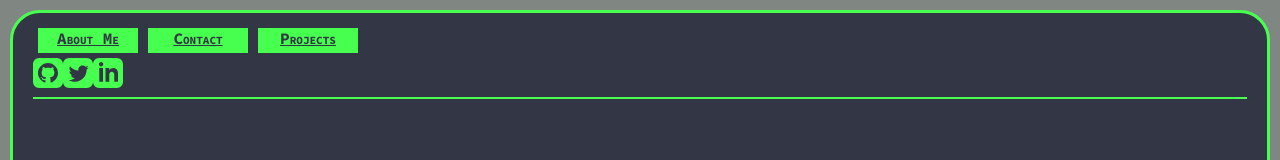
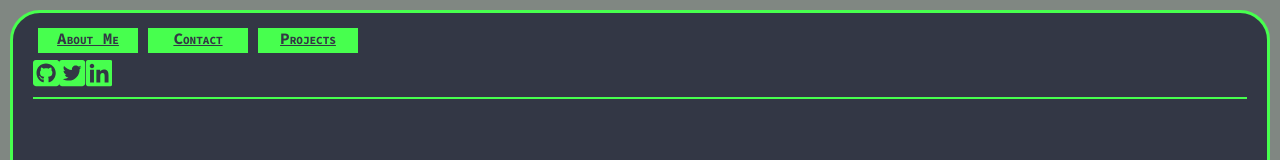
Before and after one commit to ryanjwise/personal-portfolio, a React (Create React App) app: page / in a window 1280 px wide. Shown: the top 160 px of the page. Built offline with nearby package versions, Linux system fonts and the light colour scheme.

Commit message:
Update Socials svg paths

```diff
--- a/src/Assets/Svg/Icons.jsx
+++ /dev/null
@@ -1,46 +0,0 @@
-import React from "react";
-
-const Icons = (props) => {
-  const { className, icon } = props;
-
-  switch (icon) {
-    case "github":
-      return (
-        <svg
-          className={className}
-          xmlns="http://www.w3.org/2000/svg"
-          viewBox="0 0 24 24"
-          fill="currentColor"
-        >
-          <path d="M19 0h-14c-2.761 0-5 2.239-5 5v14c0 2.761 2.239 5 5 5h14c2.762 0 5-2.239 5-5v-14c0-2.761-2.238-5-5-5zm-4.466 19.59c-.405.078-.534-.171-.534-.384v-2.195c0-.747-.262-1.233-.55-1.481 1.782-.198 3.654-.875 3.654-3.947 0-.874-.312-1.588-.823-2.147.082-.202.356-1.016-.079-2.117 0 0-.671-.215-2.198.82-.64-.18-1.324-.267-2.004-.271-.68.003-1.364.091-2.003.269-1.528-1.035-2.2-.82-2.2-.82-.434 1.102-.16 1.915-.077 2.118-.512.56-.824 1.273-.824 2.147 0 3.064 1.867 3.751 3.645 3.954-.229.2-.436.552-.508 1.07-.457.204-1.614.557-2.328-.666 0 0-.423-.768-1.227-.825 0 0-.78-.01-.055.487 0 0 .525.246.889 1.17 0 0 .463 1.428 2.688.944v1.489c0 .211-.129.459-.528.385-3.18-1.057-5.472-4.056-5.472-7.59 0-4.419 3.582-8 8-8s8 3.581 8 8c0 3.533-2.289 6.531-5.466 7.59z" />
-        </svg>
-      );
-    case "twitter":
-      return (
-        <svg
-          className={className}
-          xmlns="http://www.w3.org/2000/svg"
-          viewBox="0 0 24 24"
-          fill="currentColor"
-        >
-          <path d="M19 0h-14c-2.761 0-5 2.239-5 5v14c0 2.761 2.239 5 5 5h14c2.762 0 5-2.239 5-5v-14c0-2.761-2.238-5-5-5zm-.139 9.237c.209 4.617-3.234 9.765-9.33 9.765-1.854 0-3.579-.543-5.032-1.475 1.742.205 3.48-.278 4.86-1.359-1.437-.027-2.649-.976-3.066-2.28.515.098 1.021.069 1.482-.056-1.579-.317-2.668-1.739-2.633-3.26.442.246.949.394 1.486.411-1.461-.977-1.875-2.907-1.016-4.383 1.619 1.986 4.038 3.293 6.766 3.43-.479-2.053 1.08-4.03 3.199-4.03.943 0 1.797.398 2.395 1.037.748-.147 1.451-.42 2.086-.796-.246.767-.766 1.41-1.443 1.816.664-.08 1.297-.256 1.885-.517-.439.656-.996 1.234-1.639 1.697z" />
-        </svg>
-      );
-    case "linkedin":
-      return (
-        <svg
-          className={className}
-          xmlns="http://www.w3.org/2000/svg"
-          viewBox="0 0 24 24"
-          fill="currentColor"
-        >
-          <path d="M19 0h-14c-2.761 0-5 2.239-5 5v14c0 2.761 2.239 5 5 5h14c2.762 0 5-2.239 5-5v-14c0-2.761-2.238-5-5-5zm-11 19h-3v-11h3v11zm-1.5-12.268c-.966 0-1.75-.79-1.75-1.764s.784-1.764 1.75-1.764 1.75.79 1.75 1.764-.783 1.764-1.75 1.764zm13.5 12.268h-3v-5.604c0-3.368-4-3.113-4 0v5.604h-3v-11h3v1.765c1.396-2.586 7-2.777 7 2.476v6.759z" />
-        </svg>
-      );
-    default:
-      console.error(`Invalid icon ${icon}`);
-      return null;
-  }
-};
-
-export default Icons;
--- /dev/null
+++ b/src/Assets/Svg/SocialIcons.jsx
@@ -0,0 +1,46 @@
+import React from "react";
+
+const Icons = (props) => {
+  const { className, icon } = props;
+
+  switch (icon) {
+    case "github":
+      return (
+        <svg
+          className={className}
+          xmlns="http://www.w3.org/2000/svg"
+          viewBox="0 0 448 512"
+          fill="currentColor"
+        >
+          <path d="M400 32H48C21.5 32 0 53.5 0 80v352c0 26.5 21.5 48 48 48h352c26.5 0 48-21.5 48-48V80c0-26.5-21.5-48-48-48zM277.3 415.7c-8.4 1.5-11.5-3.7-11.5-8 0-5.4.2-33 .2-55.3 0-15.6-5.2-25.5-11.3-30.7 37-4.1 76-9.2 76-73.1 0-18.2-6.5-27.3-17.1-39 1.7-4.3 7.4-22-1.7-45-13.9-4.3-45.7 17.9-45.7 17.9-13.2-3.7-27.5-5.6-41.6-5.6-14.1 0-28.4 1.9-41.6 5.6 0 0-31.8-22.2-45.7-17.9-9.1 22.9-3.5 40.6-1.7 45-10.6 11.7-15.6 20.8-15.6 39 0 63.6 37.3 69 74.3 73.1-4.8 4.3-9.1 11.7-10.6 22.3-9.5 4.3-33.8 11.7-48.3-13.9-9.1-15.8-25.5-17.1-25.5-17.1-16.2-.2-1.1 10.2-1.1 10.2 10.8 5 18.4 24.2 18.4 24.2 9.7 29.7 56.1 19.7 56.1 19.7 0 13.9.2 36.5.2 40.6 0 4.3-3 9.5-11.5 8-66-22.1-112.2-84.9-112.2-158.3 0-91.8 70.2-161.5 162-161.5S388 165.6 388 257.4c.1 73.4-44.7 136.3-110.7 158.3zm-98.1-61.1c-1.9.4-3.7-.4-3.9-1.7-.2-1.5 1.1-2.8 3-3.2 1.9-.2 3.7.6 3.9 1.9.3 1.3-1 2.6-3 3zm-9.5-.9c0 1.3-1.5 2.4-3.5 2.4-2.2.2-3.7-.9-3.7-2.4 0-1.3 1.5-2.4 3.5-2.4 1.9-.2 3.7.9 3.7 2.4zm-13.7-1.1c-.4 1.3-2.4 1.9-4.1 1.3-1.9-.4-3.2-1.9-2.8-3.2.4-1.3 2.4-1.9 4.1-1.5 2 .6 3.3 2.1 2.8 3.4zm-12.3-5.4c-.9 1.1-2.8.9-4.3-.6-1.5-1.3-1.9-3.2-.9-4.1.9-1.1 2.8-.9 4.3.6 1.3 1.3 1.8 3.3.9 4.1zm-9.1-9.1c-.9.6-2.6 0-3.7-1.5s-1.1-3.2 0-3.9c1.1-.9 2.8-.2 3.7 1.3 1.1 1.5 1.1 3.3 0 4.1zm-6.5-9.7c-.9.9-2.4.4-3.5-.6-1.1-1.3-1.3-2.8-.4-3.5.9-.9 2.4-.4 3.5.6 1.1 1.3 1.3 2.8.4 3.5zm-6.7-7.4c-.4.9-1.7 1.1-2.8.4-1.3-.6-1.9-1.7-1.5-2.6.4-.6 1.5-.9 2.8-.4 1.3.7 1.9 1.8 1.5 2.6z"></path>
+        </svg>
+      );
+    case "twitter":
+      return (
+        <svg
+          className={className}
+          xmlns="http://www.w3.org/2000/svg"
+          viewBox="0 0 448 512"
+          fill="currentColor"
+        >
+          <path d="M400 32H48C21.5 32 0 53.5 0 80v352c0 26.5 21.5 48 48 48h352c26.5 0 48-21.5 48-48V80c0-26.5-21.5-48-48-48zm-48.9 158.8c.2 2.8.2 5.7.2 8.5 0 86.7-66 186.6-186.6 186.6-37.2 0-71.7-10.8-100.7-29.4 5.3.6 10.4.8 15.8.8 30.7 0 58.9-10.4 81.4-28-28.8-.6-53-19.5-61.3-45.5 10.1 1.5 19.2 1.5 29.6-1.2-30-6.1-52.5-32.5-52.5-64.4v-.8c8.7 4.9 18.9 7.9 29.6 8.3a65.447 65.447 0 0 1-29.2-54.6c0-12.2 3.2-23.4 8.9-33.1 32.3 39.8 80.8 65.8 135.2 68.6-9.3-44.5 24-80.6 64-80.6 18.9 0 35.9 7.9 47.9 20.7 14.8-2.8 29-8.3 41.6-15.8-4.9 15.2-15.2 28-28.8 36.1 13.2-1.4 26-5.1 37.8-10.2-8.9 13.1-20.1 24.7-32.9 34z"></path>
+        </svg>
+      );
+    case "linkedin":
+      return (
+        <svg
+          className={className}
+          xmlns="http://www.w3.org/2000/svg"
+          viewBox="0 0 448 512"
+          fill="currentColor"
+        >
+          <path d="M416 32H31.9C14.3 32 0 46.5 0 64.3v383.4C0 465.5 14.3 480 31.9 480H416c17.6 0 32-14.5 32-32.3V64.3c0-17.8-14.4-32.3-32-32.3zM135.4 416H69V202.2h66.5V416zm-33.2-243c-21.3 0-38.5-17.3-38.5-38.5S80.9 96 102.2 96c21.2 0 38.5 17.3 38.5 38.5 0 21.3-17.2 38.5-38.5 38.5zm282.1 243h-66.4V312c0-24.8-.5-56.7-34.5-56.7-34.6 0-39.9 27-39.9 54.9V416h-66.4V202.2h63.7v29.2h.9c8.9-16.8 30.6-34.5 62.9-34.5 67.2 0 79.7 44.3 79.7 101.9V416z"></path>
+        </svg>
+      );
+    default:
+      console.error(`Invalid icon ${icon}`);
+      return null;
+  }
+};
+
+export default Icons;
--- a/src/Components/Socials.jsx
+++ b/src/Components/Socials.jsx
@@ -1,17 +1,17 @@
 import React from "react";
-import Icons from "../Assets/Svg/Icons";
+import SocialIcons from "../Assets/Svg/SocialIcons";
 
 export default function Socials() {
   return (
     <nav className="socials">
       <a href="https://github.com/ryanjwise">
-        <Icons className="social-link" icon="github" />
+        <SocialIcons className="social-link" icon="github" />
       </a>
       <a href="https://twitter.com/RyanJWise">
-        <Icons className="social-link" icon="twitter" />
+        <SocialIcons className="social-link" icon="twitter" />
       </a>
       <a href="https://www.linkedin.com/in/ryanjwise/">
-        <Icons className="social-link" icon="linkedin" />
+        <SocialIcons className="social-link" icon="linkedin" />
       </a>
     </nav>
   );
```
